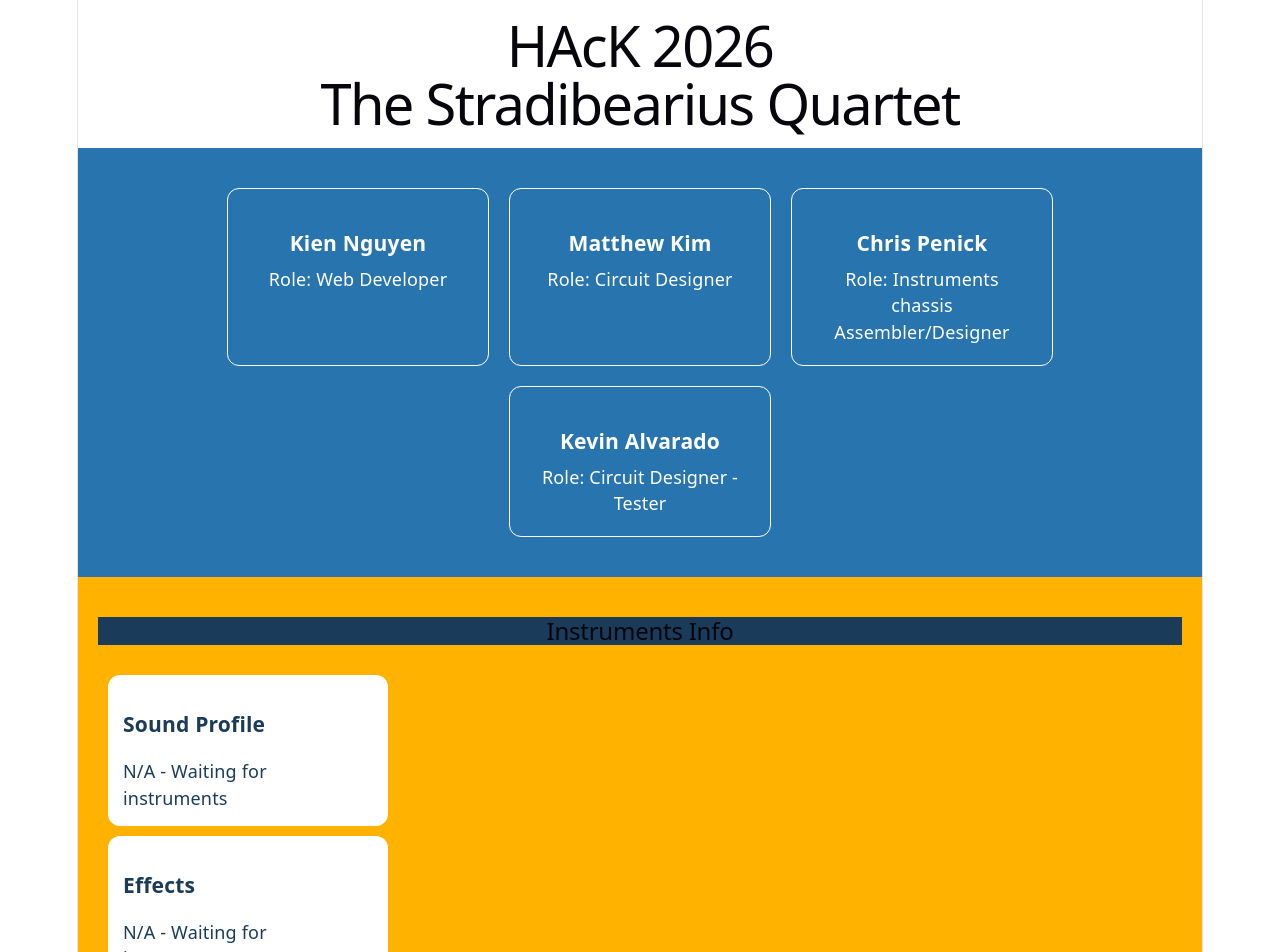
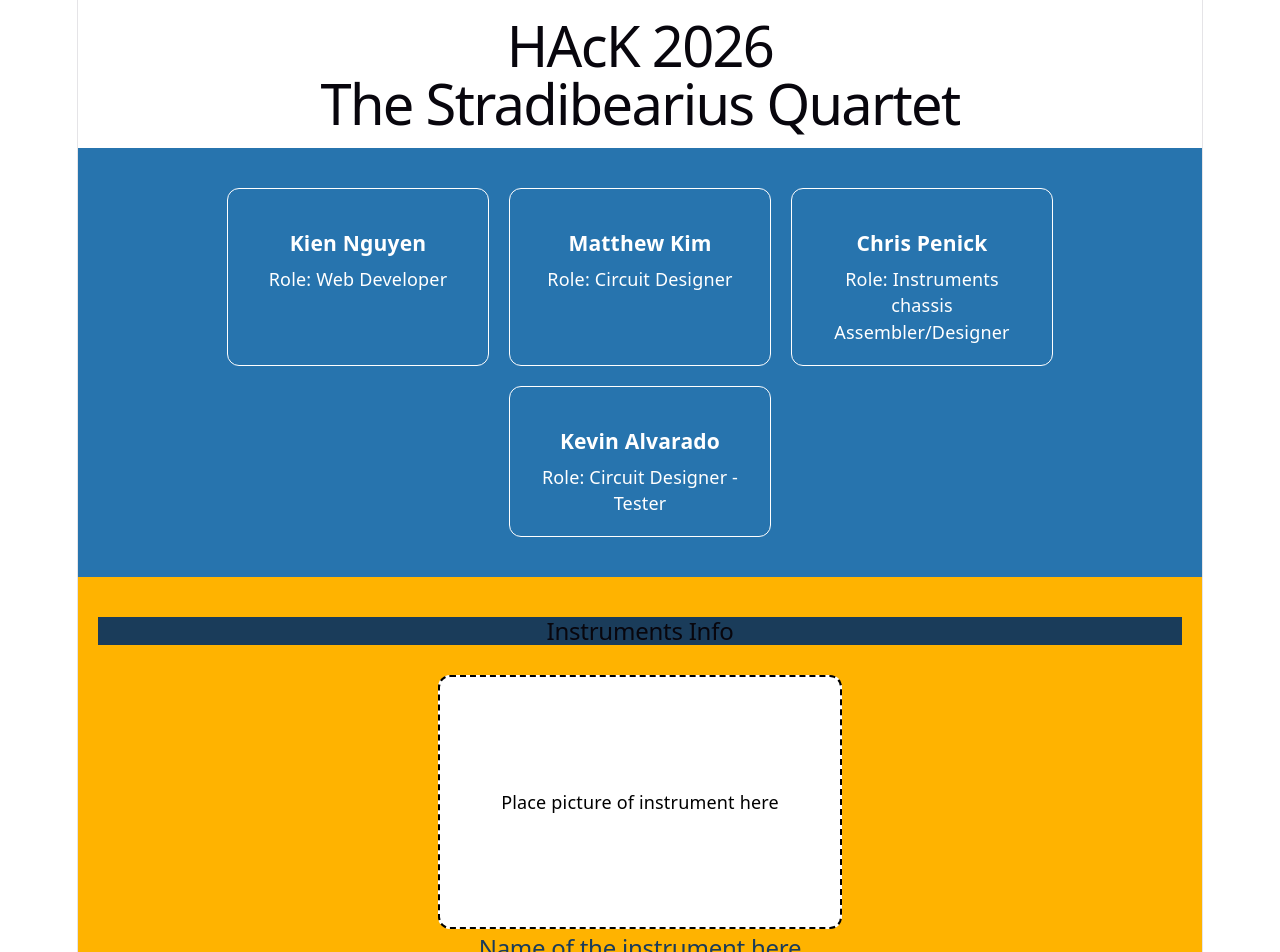
Before and after one commit to tacgia2711/HAcK_Project, a React (Vite) app in the folder HAcK_Website/: page / in a window 1280 px wide. Shown: the top 952 px of the page. Built offline with nearby package versions, Linux system fonts and the light colour scheme.

Commit message:
Added a place to insert picture and the name of the instrument in javascript. mMade additional change to the CSS of the picture and name placeholder. Please put picture and name once the final product is finished.

```diff
--- a/HAcK_Website/src/App.css
+++ b/HAcK_Website/src/App.css
@@ -61,3 +61,25 @@
     background:white;
     color: var(--ucla-dark);
 }
+
+.InstrumentImage {
+    width: 400px;
+    height: 250px;
+    margin: 0 auto 5px auto;
+
+    display: flex;
+    justify-content: center;
+    align-items: center;
+
+    background-color: white;
+    color: black;
+
+    border: 2px dashed;
+    border-radius: 12px;
+}
+
+.InstrumentName {
+    color: var(--ucla-dark);
+    justify-content: center;
+    margin: 0 auto 20px auto;
+}
--- a/HAcK_Website/src/App.jsx
+++ b/HAcK_Website/src/App.jsx
@@ -1,31 +1,37 @@
 import './App.css'
 
 function App() {
-
     return (
         <div className = "HAcK_Website">
             <div className = "HomeSection">
+
                 <h1 className="HackTitle">HAcK 2026</h1>
+
                 <h1 className="GroupName">The Stradibearius Quartet</h1>
 
             </div>
 
             <div className = "MusicSection">
+
             </div>
 
             <div className = "BandSection">
+
                 <div className = "MemberCard">
                     <h3>Kien Nguyen</h3>
                     <p>Role: Web Developer</p>
                 </div>
+
                 <div className = "MemberCard">
                     <h3>Matthew Kim</h3>
                     <p>Role: Circuit Designer</p>
                 </div>
+
                 <div className = "MemberCard">
                     <h3>Chris Penick</h3>
                     <p>Role: Instruments chassis Assembler/Designer</p>
                 </div>
+
                 <div className = "MemberCard">
                     <h3>Kevin Alvarado</h3>
                     <p>Role: Circuit Designer - Tester</p>
@@ -33,21 +39,38 @@ function App() {
             </div>
 
             <div className = "InstrumentSection">
+
                 <h2 className='InstrumentTitle'>Instruments Info</h2>
+
+                <div className="InstrumentImage">
+
+                    <p>
+                        Place picture of instrument here
+                    </p>
+
+                </div>
+
+                <h2 className="InstrumentName">Name of the instrument here</h2>
+
                 <div className = "InstrumentInfo">
+
                     <div className = "InstrumentSubSec">
                         <h3>Sound Profile</h3>
                         <p>N/A - Waiting for instruments</p>
                     </div>
+
                     <div className = "InstrumentSubSec">
                         <h3>Effects</h3>
                         <p>N/A - Waiting for instruments</p>
                     </div>
+
                     <div className = "InstrumentSubSec">
                         <h3>Sound Section</h3>
                         <p>N/A - Waiting for instruments</p>
                     </div>
+
                 </div>
+
             </div>
 
             <div className = "LiveSection">
```
Lines whose indentation alone changed are shown as unchanged.
